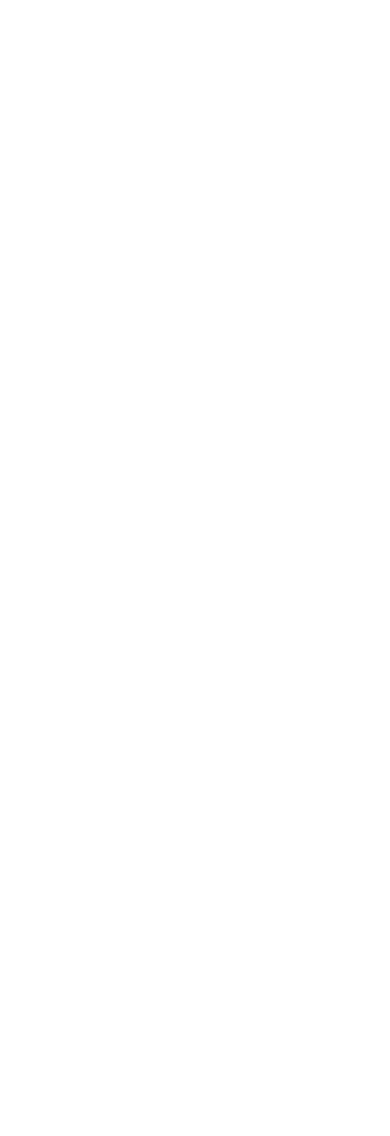
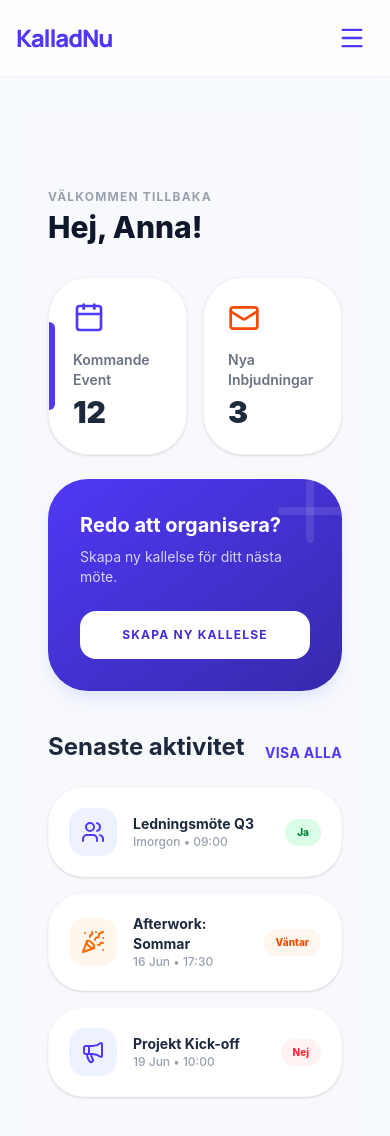
Before and after one commit to AAHektor/KalladNu, a React (Vite) app: page /dashboard in a window 390 px wide. Before the commit this address had no page. Shown: the top 1136 px of the page. Before the commit the page ends 844 px from the top, so only its background shows below. Built offline with nearby package versions, Linux system fonts and the light colour scheme.

Commit message:
Added Dashboard UI and edited Layout with hamburger menu and navigation

```diff
--- a/src/App.tsx
+++ b/src/App.tsx
@@ -4,6 +4,7 @@
 import Login from './features/auth/Login'
 import Register from './features/auth/Register'
 import Group from './features/group/Group'
+import Dashboard from './features/dashboard/Dashboard'
 
 function App() {
   return (
@@ -13,6 +14,7 @@
                 <Route path="/login" element={<Login />} />
                 <Route path="/register" element={<Register />} />
                 <Route path="/group" element={<Group/>} />
+                <Route path="/dashboard" element={<Dashboard/>} />
 
             </Route>
         </Routes>
--- a/src/components/layout/Layout.tsx
+++ b/src/components/layout/Layout.tsx
@@ -1,14 +1,82 @@
-import { Outlet } from "react-router-dom";
+import { useState } from "react";
+import { Outlet, Link, useLocation } from "react-router-dom";
+import {
+  Menu,
+  X,
+  LayoutDashboard,
+  Mail,
+  Send,
+  UserCircle
+} from "lucide-react";
 
 const Layout = () => {
+  const [isMenuOpen, setIsMenuOpen] = useState(false);
+  const location = useLocation();
+
+  const menuItems = [
+    { icon: <LayoutDashboard size={20} />, label: 'Dashboard', path: '/dashboard' },
+    { icon: <Mail size={20} />, label: 'Invitations', path: '/invitations' },
+    { icon: <Send size={20} />, label: 'Sent', path: '/sent' },
+    { icon: <UserCircle size={20} />, label: 'Profile', path: '/profile' },
+  ];
+
+  const toggleMenu = () => setIsMenuOpen(!isMenuOpen);
+
   return (
-        <div className="">
-            <header className="px-4 py-3 bg-blue-100">
-                <div className="">
-                    <h1 className="text-blue-800 font-semibold text-xl">Kallad.nu</h1>
+    <div className="min-h-screen bg-blue-50/50">
+      <header className="sticky top-0 z-[60] bg-white/80 backdrop-blur-md border-b border-gray-100">
+        <div className="max-w-7xl mx-auto px-4 md:px-8 py-4 flex justify-between items-center">
+          {/* Logo */}
+          <Link to="/dashboard" className="text-indigo-600 font-black text-2xl tracking-tighter">
+            KalladNu
+          </Link>
+
+          <nav className="hidden md:flex gap-8">
+            {menuItems.map((item) => (
+              <Link
+                key={item.path}
+                to={item.path}
+                className={`flex items-center gap-2 font-bold text-sm transition-colors ${
+                  location.pathname === item.path ? 'text-indigo-600' : 'text-gray-400 hover:text-indigo-500'
+                }`}
+              >
+                {item.label}
+              </Link>
+            ))}
+          </nav>
+
+          <button
+            onClick={toggleMenu}
+            className="md:hidden p-2 text-indigo-600 hover:bg-indigo-50 rounded-xl transition-colors"
+          >
+            {isMenuOpen ? <X size={28} /> : <Menu size={28} />}
+          </button>
         </div>
       </header>
-            <main className="px-6 py-4 bg-blue-50/80 min-h-screen">
+
+      <div className={`
+        fixed inset-0 z-[55] bg-indigo-900/95 backdrop-blur-md transition-all duration-300 flex flex-col items-center justify-center
+        ${isMenuOpen ? 'opacity-100 visible' : 'opacity-0 invisible pointer-events-none'}
+        md:hidden
+      `}>
+        <nav className="flex flex-col gap-8 text-center">
+          {menuItems.map((item) => (
+            <Link
+              key={item.path}
+              to={item.path}
+              onClick={() => setIsMenuOpen(false)}
+              className={`flex items-center gap-4 text-2xl font-bold transition-colors ${
+                location.pathname === item.path ? 'text-white' : 'text-indigo-300 hover:text-white'
+              }`}
+            >
+              {item.icon}
+              {item.label}
+            </Link>
+          ))}
+        </nav>
+      </div>
+
+      <main className="max-w-7xl mx-auto px-6 py-8">
         <Outlet />
       </main>
     </div>
--- /dev/null
+++ b/src/features/dashboard/Dashboard.tsx
@@ -0,0 +1,121 @@
+import React, { useState } from 'react';
+import {
+  Calendar,
+  Mail,
+  Plus,
+  Users,
+  PartyPopper,
+  Megaphone,
+  LayoutDashboard,
+  Send,
+  UserCircle,
+  Menu,
+  X
+} from 'lucide-react';
+
+const Dashboard: React.FC = () => {
+  const [isMenuOpen, setIsMenuOpen] = useState(false);
+
+  const toggleMenu = () => setIsMenuOpen(!isMenuOpen);
+
+  // Menyval för att slippa duplicera kod
+  const menuItems = [
+    { icon: <LayoutDashboard size={24} />, label: 'Dashboard', active: true },
+    { icon: <Mail size={24} />, label: 'Invitations', active: false },
+    { icon: <Send size={24} />, label: 'Sent', active: false },
+    { icon: <UserCircle size={24} />, label: 'Profile', active: false },
+  ];
+
+  return (
+    <div className="min-h-screen bg-gray-50/50 pb-10 font-sans text-slate-900 relative">
+      <div className="max-w-7xl mx-auto px-6 pt-10 md:pt-24">
+
+        <div className="pt-10 pb-8 md:pt-6">
+          <p className="text-xs font-bold text-gray-400 uppercase tracking-widest mb-1">
+            Välkommen tillbaka
+          </p>
+          <h1 className="text-3xl md:text-4xl font-extrabold text-slate-900">Hej, Anna!</h1>
+        </div>
+
+        <div className="grid grid-cols-1 lg:grid-cols-3 gap-6 mb-10">
+
+          <div className="lg:col-span-2 grid grid-cols-2 gap-4 md:gap-6">
+            <div className="bg-white p-6 md:p-10 rounded-[2.5rem] shadow-sm border border-gray-100 relative overflow-hidden">
+              <div className="absolute left-0 top-1/4 bottom-1/4 w-1.5 bg-indigo-600 rounded-r-full"></div>
+              <Calendar className="text-indigo-600 w-8 h-8 mb-4" />
+              <p className="text-sm font-semibold text-gray-500 mb-1">Kommande Event</p>
+              <p className="text-3xl md:text-4xl font-black text-slate-800">12</p>
+            </div>
+
+            <div className="bg-white p-6 md:p-10 rounded-[2.5rem] shadow-sm border border-gray-100">
+              <Mail className="text-orange-600 w-8 h-8 mb-4" />
+              <p className="text-sm font-semibold text-gray-500 mb-1">Nya Inbjudningar</p>
+              <p className="text-3xl md:text-4xl font-black text-slate-800">3</p>
+            </div>
+          </div>
+
+          <div className="bg-gradient-to-br from-indigo-600 to-indigo-800 rounded-[2.5rem] p-8 shadow-lg shadow-indigo-100 relative overflow-hidden flex flex-col justify-center">
+            <div className="relative z-10 text-white">
+              <h2 className="text-xl md:text-2xl font-bold mb-2">Redo att organisera?</h2>
+              <p className="text-indigo-100 text-sm mb-6 opacity-90">Skapa ny kallelse för ditt nästa möte.</p>
+              <button className="w-full cursor-pointer bg-white text-indigo-700 font-bold py-4 rounded-2xl tracking-widest text-xs hover:bg-indigo-100 transition-all uppercase">
+                Skapa ny kallelse
+              </button>
+            </div>
+            <Plus className="absolute -right-4 -top-4 text-white/10 w-24 h-24" />
+          </div>
+        </div>
+
+        <div className="mb-10">
+          <div className="flex justify-between items-end mb-6">
+            <h3 className="text-2xl font-bold text-slate-800">Senaste aktivitet</h3>
+            <button className="text-indigo-600 text-sm font-bold tracking-wide uppercase">Visa alla</button>
+          </div>
+
+          <div className="grid grid-cols-1 md:grid-cols-2 lg:grid-cols-3 gap-4">
+            <div className="bg-white p-5 rounded-[2.2rem] shadow-sm border border-gray-50 flex items-center justify-between hover:border-indigo-200 transition-all group cursor-pointer">
+              <div className="flex items-center gap-4">
+                <div className="bg-indigo-50 p-3 rounded-2xl group-hover:bg-indigo-100 transition-colors">
+                  <Users className="text-indigo-600 w-6 h-6" />
+                </div>
+                <div>
+                  <p className="font-bold text-slate-800 text-sm md:text-base">Ledningsmöte Q3</p>
+                  <p className="text-xs text-gray-400 font-medium">Imorgon • 09:00</p>
+                </div>
+              </div>
+              <span className="bg-green-100 text-green-700 text-[10px] font-extrabold px-3 py-1.5 rounded-full">Ja</span>
+            </div>
+
+            <div className="bg-white p-5 rounded-[2.2rem] shadow-sm border border-gray-50 flex items-center justify-between hover:border-orange-200 transition-all group cursor-pointer">
+              <div className="flex items-center gap-4">
+                <div className="bg-orange-50 p-3 rounded-2xl group-hover:bg-orange-100 transition-colors">
+                  <PartyPopper className="text-orange-500 w-6 h-6" />
+                </div>
+                <div>
+                  <p className="font-bold text-slate-800 text-sm md:text-base">Afterwork: Sommar</p>
+                  <p className="text-xs text-gray-400 font-medium">16 Jun • 17:30</p>
+                </div>
+              </div>
+              <span className="bg-orange-50 text-orange-600 text-[10px] font-extrabold px-3 py-1.5 rounded-full">Väntar</span>
+            </div>
+
+            <div className="bg-white p-5 rounded-[2.2rem] shadow-sm border border-gray-50 flex items-center justify-between hover:border-red-200 transition-all group cursor-pointer">
+              <div className="flex items-center gap-4">
+                <div className="bg-indigo-50 p-3 rounded-2xl group-hover:bg-indigo-100 transition-colors">
+                  <Megaphone className="text-indigo-600 w-6 h-6" />
+                </div>
+                <div>
+                  <p className="font-bold text-slate-800 text-sm md:text-base">Projekt Kick-off</p>
+                  <p className="text-xs text-gray-400 font-medium">19 Jun • 10:00</p>
+                </div>
+              </div>
+              <span className="bg-red-50 text-red-500 text-[10px] font-extrabold px-3 py-1.5 rounded-full">Nej</span>
+            </div>
+          </div>
+        </div>
+      </div>
+    </div>
+  );
+};
+
+export default Dashboard;
--- a/src/features/group/Group.tsx
+++ b/src/features/group/Group.tsx
@@ -1,6 +1,6 @@
 import React from 'react';
 import { UserPlus, Key, PlusCircle, Rocket, ArrowRight } from 'lucide-react';
-import groupImg from './assets/team-image.jpg';
+import groupImg from './assets/joinGroup.avif';
 
 const Group: React.FC = () => {
   return (
```
Lines whose indentation alone changed are shown as unchanged.
